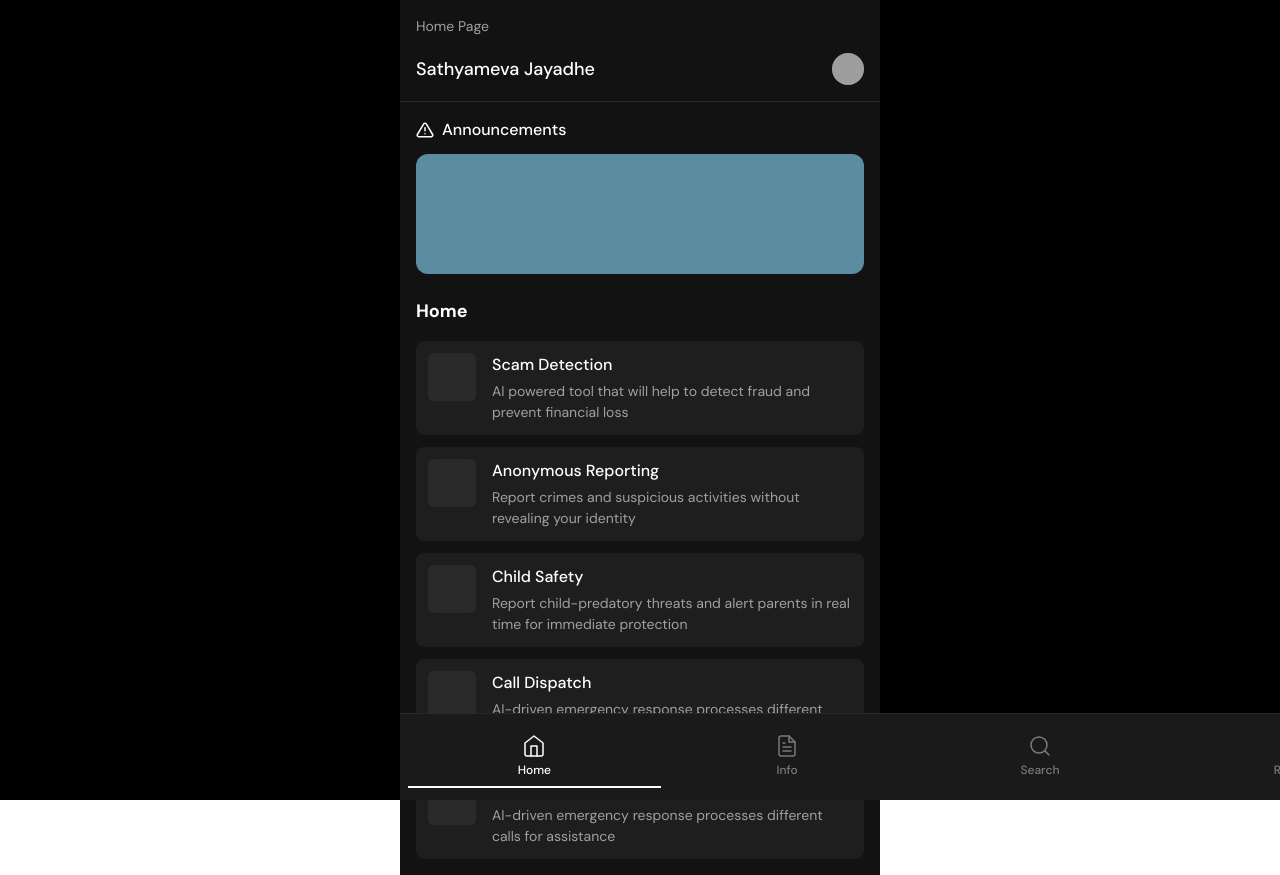
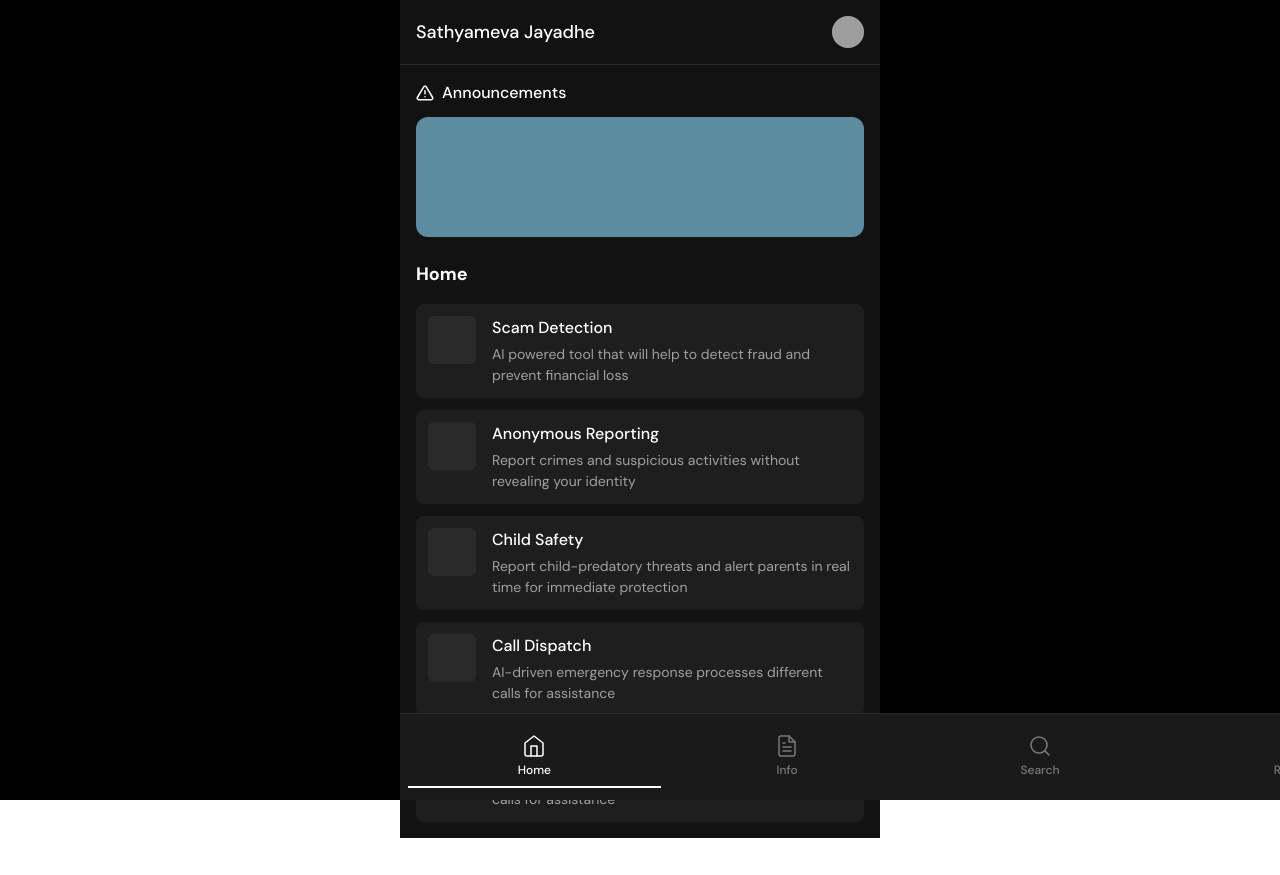
Before and after one commit to LestlinRobins/criminus-main-app-hackify, a React (Vite) app: page / in a window 1280 px wide. After the commit the page ends 838 px from the top, so only its background shows below. Built offline with nearby package versions, Linux system fonts and the light colour scheme; grey boxes are pictures that could not be loaded.

Commit message:
Added info details

```diff
--- a/src/App.jsx
+++ b/src/App.jsx
@@ -31,7 +31,6 @@ function App() {
     <div className="app-container">
       <header className="app-header">
         <div className="header-content">
-          <span className="page-title">Home Page</span>
           <div className="user-section">
             <span className="user-name">Sathyameva Jayadhe</span>
             <div className="user-controls">
--- a/src/components/Info.css
+++ b/src/components/Info.css
@@ -35,7 +35,7 @@
   border: none;
   color: #888;
   padding: 8px 16px;
-  font-size: 16px;
+  font-size: 18px;
   cursor: pointer;
   transition: all 0.3s ease;
   min-width: fit-content;
```
